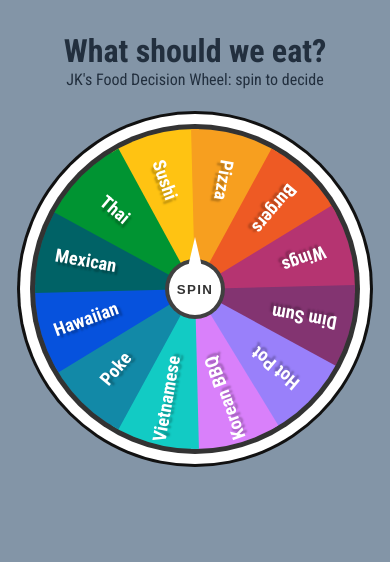
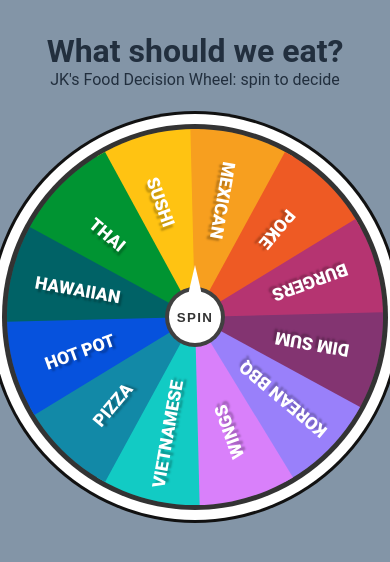
Before and after one commit to essjay05/food-wheel-selector-react, a React (Create React App) app: page / in a window 390 px wide. Shown: the top 562 px of the page. Built offline with nearby package versions, Linux system fonts and the light colour scheme; the HTML template or start-up script is replaced by a standard one.

Commit message:
Updated styling for desktop and mobile to make text more readable.

```diff
--- a/src/components/FoodWheel/FoodWheel.css
+++ b/src/components/FoodWheel/FoodWheel.css
@@ -74,39 +74,41 @@
 .container .wheel .wheel-slice .text {
   position: relative;
   transform: rotate(40deg);
-  font-size: 1.15em;
+  padding-top: .5rem;
+  padding-left: 1.1rem;
+  font-size: 1.25rem;
   font-weight: 600;
   color: #fff;
+  text-transform: uppercase;
   text-shadow: 3px 3px 2px rgba(0, 0, 0, 0.25);
 
 }
 
 /* Responsive styles */
 @media screen and (max-width:1280px) {
-  ul.circle, .container {
+  .container {
     width: 25rem;
     height: 25rem;
   }
-  .spinner-slice .text {
-    font-size: .8rem;
+  .container .wheel .wheel-slice .text {
+    font-size: 1.1rem;
+    padding-left: 20px;
   }
 }
 
 /* Responsive styles */
-@media screen and (max-width:450px) {
-  ul.circle, .container {
-    width: 20rem;
-    height: 20rem;
+@media screen and (max-width:600px) {
+  .container {
+    width: 23.5rem;
+    height: 23.5rem;
   }
 
-  .spinner-slice .text {
-    padding-top: 5px;
-    font-size: .65rem;
+  .container .wheel .wheel-slice .text {
+    padding-top: 10px;
+    padding-left: 25px;
+    font-weight: 800;
+    text-transform: uppercase;
   }
 
-  .arrow-pointer {
-    border-left: 10px solid transparent;
-    border-right: 10px solid transparent;
-    border-top: 55px solid var(--white);
-  }
+
 }
--- a/src/components/FoodWheel/FoodWheel.jsx
+++ b/src/components/FoodWheel/FoodWheel.jsx
@@ -14,16 +14,16 @@
   // Next feature: Make Food list editable by others
   const foodList = [
     'Sushi',
+    'Mexican',
+    'Poke',
+    'Burgers',
+    'Dim Sum',
+    'Korean BBQ',
+    'Wings',
+    'Vietnamese',
     'Pizza',
-    'Burgers',
-    'Wings',
-    'Dim Sum',
     'Hot Pot',
-    'Korean BBQ',
-    'Vietnamese',
-    'Poke',
     'Hawaiian',
-    'Mexican',
     'Thai'
   ]
 
--- a/src/index.css
+++ b/src/index.css
@@ -33,7 +33,7 @@
 
 body {
   margin: 0;
-  font-family: 'Roboto Condensed',
+  font-family: 'Roboto',
     sans-serif;
   -webkit-font-smoothing: antialiased;
   -moz-osx-font-smoothing: grayscale;
```
